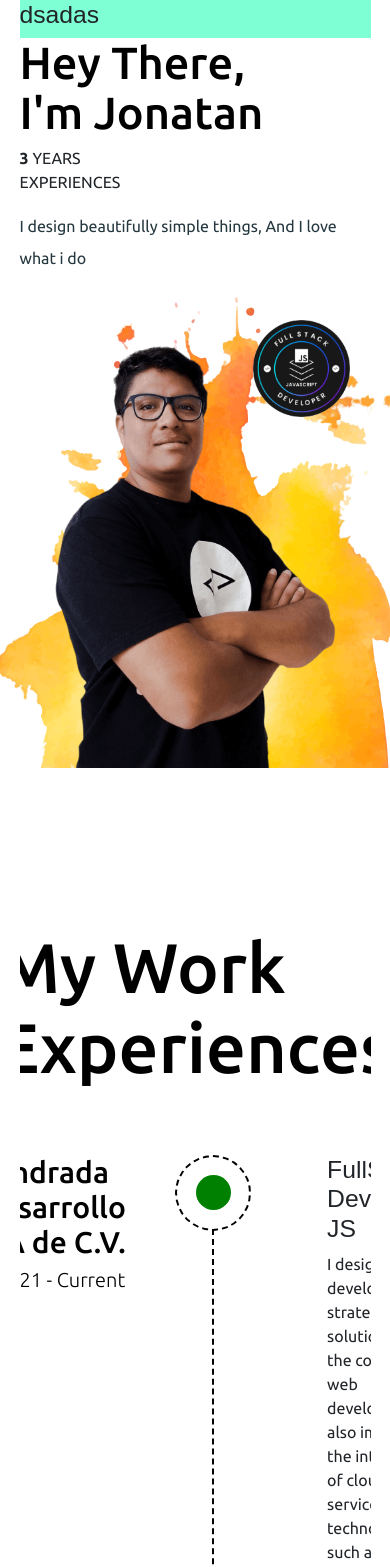
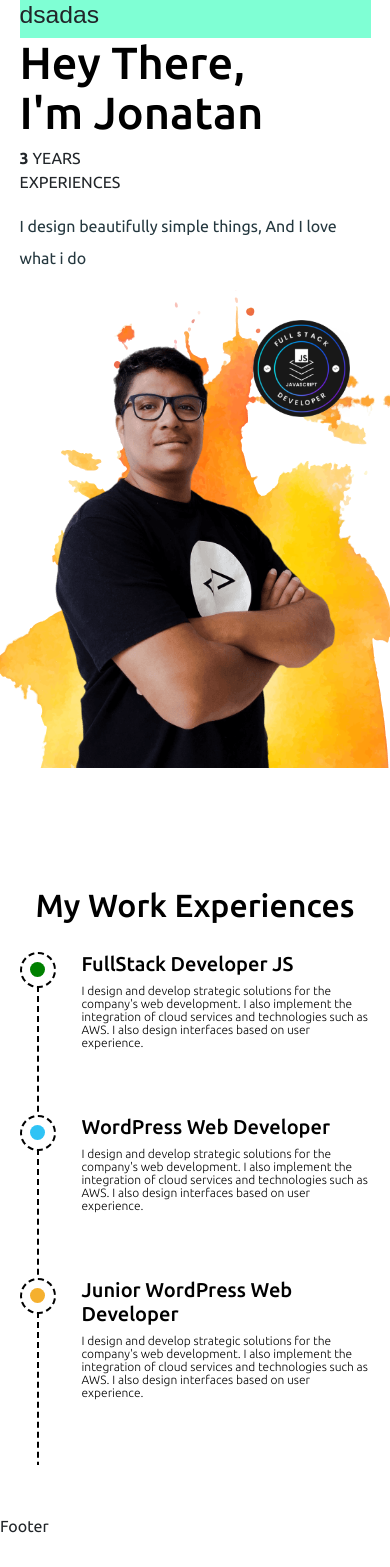
Before and after one commit to GuidoRM/landing-portfolio, a Next.js app: page / in a window 390 px wide. Shown: the top 1567 px of the page. After the commit the page ends 1538 px from the top, so only its background shows below. Built offline with nearby package versions, Linux system fonts and the light colour scheme.

Commit message:
feat: Responsive Experiences section

```diff
--- a/components/Home/ExperienceCard.jsx
+++ b/components/Home/ExperienceCard.jsx
@@ -3,23 +3,23 @@ import React from 'react'
 const ExperienceCard = ({company, date, position, description, color}) => {
     return (
         <article className='experiencies__position grid'>
-            <article className='experiencies__role col-5'>
+
+            <article className='experiencies__role col-5 d-none d-lg-block'>
                 <h3 className='experiencies__role-title'>{company}</h3>
-                <time className="experiencies__role-date" dateTime=''> {date}</time>
-
+                <time className="experiencies__role-date" dateTime=''> {date} </time>
             </article>
 
-            <section class="experiencies__position-point">
-                <div className='experiencies__position-point-center' style={{backgroundColor:color}}></div>
-                <div className='experiencies__position-point-line'></div>
+            <section class="experiencies__point">
+                <div className='experiencies__point-center' style={{backgroundColor:color}}></div>
+                <div className='experiencies__point-line'></div>
             </section>
 
             <section class="experiencies__job">
-                <h2 className='experiencies__position__job-title'>{position}</h2>
-                <p className='experiencies__position__job-description'>{description}</p>
+                <h2 className='experiencies__job-title'>{position}</h2>
+                <p className='experiencies__job-description'>{description}</p>
             </section>
         </article>
     )
 }
 
-export default ExperienceCard
+export default ExperienceCard;
--- a/styles/abstract/_base.scss
+++ b/styles/abstract/_base.scss
@@ -3,8 +3,6 @@ body {
     width: 100%;
     max-width: 1440px;
     margin: auto;
-
-
 }
 
 h1,h2,h3,h4,h5,h5 {
--- a/styles/pages/home/_experiences.scss
+++ b/styles/pages/home/_experiences.scss
@@ -1,22 +1,38 @@
+/**
+@include responsive($md) {
+
+        }
+*/
 .experiencies {
     // background-color: aquamarine;
-    max-width: 90%;
+    width: 100%;
     margin: auto;
     overflow: auto;
     display: flex;
     align-items: center;
     justify-content: center;
     flex-direction: column;
-    margin-top: 89px;
+    gap: 20px;
+    padding: 49px 0px;
+
+    @include responsive($md) {
         gap: 60px;
+    }
 
     &__title {
+
         color: #000;
         font-family: Ubuntu;
-        font-size: 70px;
+        font-size: 32px;
         font-style: normal;
         font-weight: 500;
         line-height: normal;
+        text-align: center;
+        text-wrap: wrap;
+
+        @include responsive($md) {
+            font-size: 70px;
+        }
     }
 
     &__position {
@@ -29,25 +45,37 @@
         height: 100%;
         overflow: hidden;
         padding-bottom: 50px;
+        max-width: 90%;
+        margin: auto;
+    }
 
-        &-point {
+    &__point {
         display: flex;
         align-items: center;
         justify-content: center;
-
-            min-width: 76px;
-            min-height: 76px;
+        min-width: 36px;
+        min-height: 36px;
         border: 2px dashed black;
         border-radius: 100%;
         position: relative;
         background-color: white;
 
+        @include responsive($md) {
+            min-width: 76px;
+            min-height: 76px;
+        }
+
         &-center {
             display: block;
+            width: 15px;
+            height: 15px;
+            background-color: rgb(177, 75, 75);
+            border-radius: 100%;
+
+            @include responsive($md) {
                 width: 35px;
                 height: 35px;
-                background-color: rgb(177, 75, 75);
-                border-radius: 100%;
+            }
         }
 
         &-line {
@@ -58,9 +86,6 @@
             border-left: 2px dashed black;
             background-color: white;
         }
-        }
-
-
     }
 
 
@@ -85,24 +110,37 @@
     }
 
     &__job {
-        padding-left: 60px;
+        margin-left: 10px;
+
+        @include responsive($md) {
+            margin-left: 60px;
+        }
 
         &-title {
             color: #000;
             font-family: Ubuntu;
-            font-size: 30px;
+            font-size: 20px;
             font-style: normal;
             font-weight: 500;
             line-height: normal;
+
+            @include responsive($md) {
+                font-size: 30px;
+
+            }
         }
 
         &-description {
             color: #000;
             font-family: Ubuntu;
-            font-size: 20px;
+            font-size: 12px;
             font-style: normal;
             font-weight: 300;
             line-height: normal;
+
+            @include responsive($md) {
+                font-size: 20px;
+            }
         }
     }
 
```
Also changed, not shown: components/Home/Projects.jsx (added, +11 -0 lines). Lines whose indentation alone changed are shown as unchanged.
